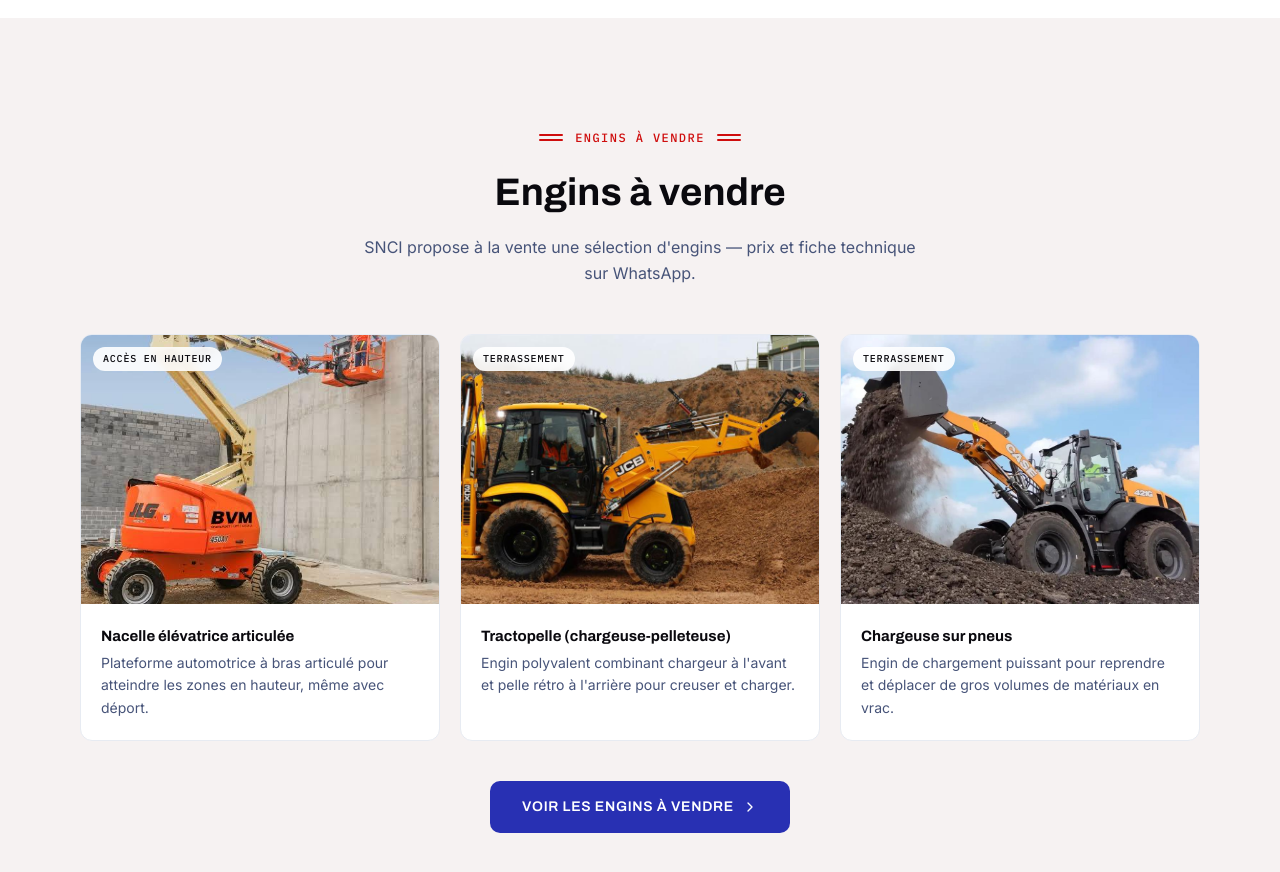
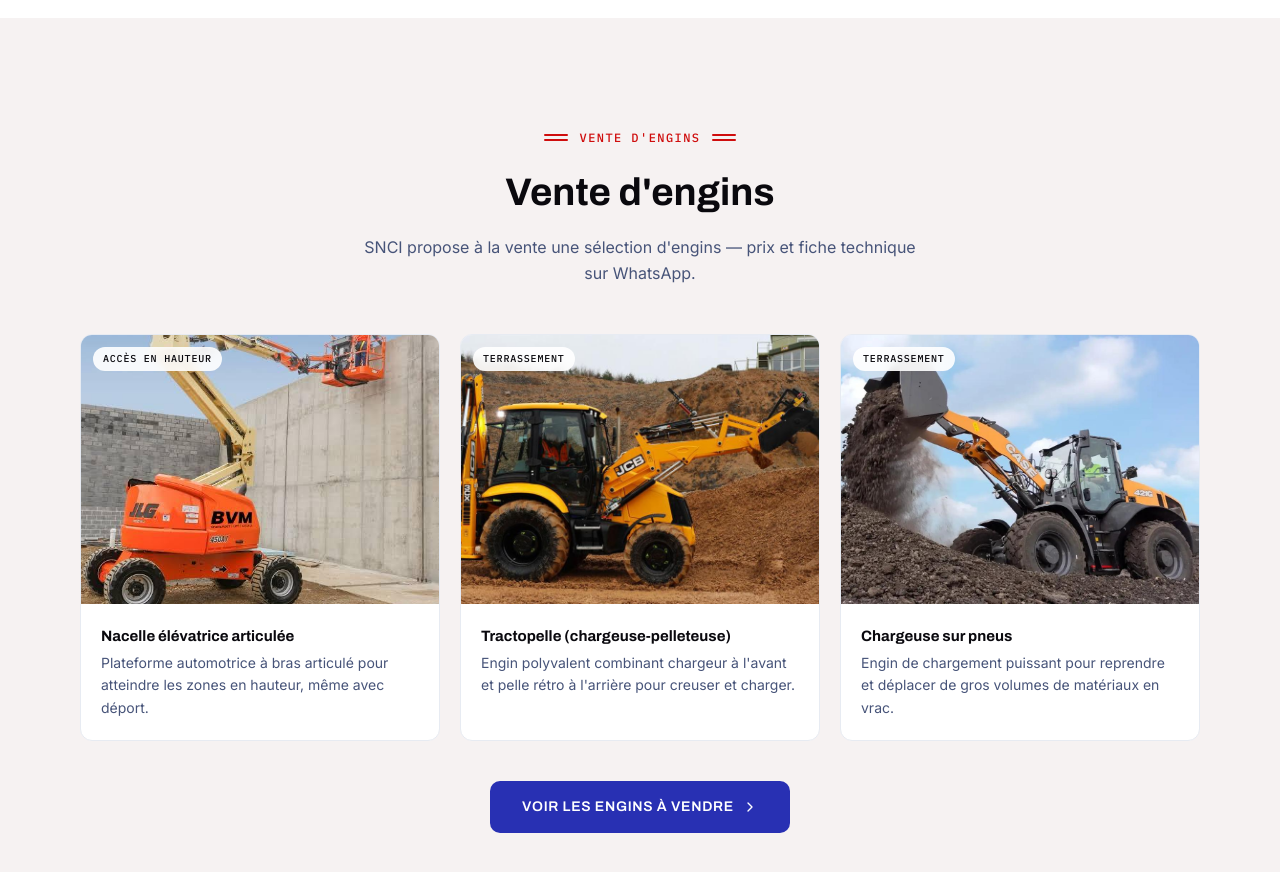
Before and after one commit to deograce1310/SNCI, a React (Vite) app: page / in a window 1280 px wide. Shown: the part 1840-2712 px from the top of the page. Built offline with nearby package versions, Linux system fonts and the light colour scheme.

Commit message:
Engins : libellé FR « Engins à vendre » -> « Vente d'engins » (plus sobre)
Menu, page liste, aperçu accueil et fil d'Ariane. L'anglais reste
« Equipment for sale » (plus naturel).

```diff
--- a/src/i18n.ts
+++ b/src/i18n.ts
@@ -9,7 +9,7 @@ const resources = {
         home: 'Accueil',
         about: 'À propos de nous',
         metiers: 'Nos prestations',
-        engins: 'Engins à vendre',
+        engins: 'Vente d\'engins',
         equipe: 'Notre équipe',
         contact: 'Contact',
         contactBtn: 'Nous contacter',
--- a/src/pages/EnginDetailPage.tsx
+++ b/src/pages/EnginDetailPage.tsx
@@ -35,7 +35,7 @@ export default function EnginDetailPage() {
         <div className="max-w-[1200px] mx-auto px-5 lg:px-10">
           {/* Fil d'Ariane */}
           <nav className="flex items-center gap-2 text-sm text-[#475479] mb-8">
-            <Link to="/engins" className="hover:text-[#CF0D0D] transition-colors">{en ? 'Equipment for sale' : 'Engins à vendre'}</Link>
+            <Link to="/engins" className="hover:text-[#CF0D0D] transition-colors">{en ? 'Equipment for sale' : 'Vente d\'engins'}</Link>
             <ChevronRight className="w-4 h-4 opacity-50" />
             <span className="text-[#0A090E] font-medium">{title}</span>
           </nav>
--- a/src/pages/EnginsPage.tsx
+++ b/src/pages/EnginsPage.tsx
@@ -24,9 +24,9 @@ export default function EnginsPage() {
               <div className="w-5 h-[2px] bg-[#CF0D0D] rounded-full" />
               <div className="w-5 h-[2px] bg-[#CF0D0D] rounded-full" />
             </div>
-            <span className="font-mono text-xs font-medium uppercase tracking-[0.08em] text-[#CF0D0D]">{en ? 'EQUIPMENT FOR SALE' : 'ENGINS À VENDRE'}</span>
+            <span className="font-mono text-xs font-medium uppercase tracking-[0.08em] text-[#CF0D0D]">{en ? 'EQUIPMENT FOR SALE' : 'VENTE D\'ENGINS'}</span>
           </div>
-          <h1 className="font-archivo font-bold text-[clamp(32px,4vw,48px)] text-[#0A090E]">{en ? 'Equipment for sale' : 'Engins à vendre'}</h1>
+          <h1 className="font-archivo font-bold text-[clamp(32px,4vw,48px)] text-[#0A090E]">{en ? 'Equipment for sale' : 'Vente d\'engins'}</h1>
           <p className="text-lg text-[#475479] mt-4 max-w-2xl">
             {en
               ? 'SNCI offers for sale a range of machines for access at height and earthworks. Open a listing, then contact us on WhatsApp for the price, technical sheet and availability.'
--- a/src/pages/HomePage.tsx
+++ b/src/pages/HomePage.tsx
@@ -225,8 +225,8 @@ export default function HomePage() {
       <section className="py-20 lg:py-28 bg-[#F6F2F2] relative overflow-hidden">
         <div className="relative max-w-[1200px] mx-auto px-5 lg:px-10">
           <SectionTitle
-            eyebrow={i18n.language === 'en' ? 'EQUIPMENT FOR SALE' : 'ENGINS À VENDRE'}
-            title={i18n.language === 'en' ? 'Equipment for sale' : 'Engins à vendre'}
+            eyebrow={i18n.language === 'en' ? 'EQUIPMENT FOR SALE' : 'VENTE D\'ENGINS'}
+            title={i18n.language === 'en' ? 'Equipment for sale' : 'Vente d\'engins'}
             subtitle={i18n.language === 'en'
               ? 'SNCI offers a selection of machines for sale — price and technical sheet on WhatsApp.'
               : "SNCI propose à la vente une sélection d'engins — prix et fiche technique sur WhatsApp."}
```
